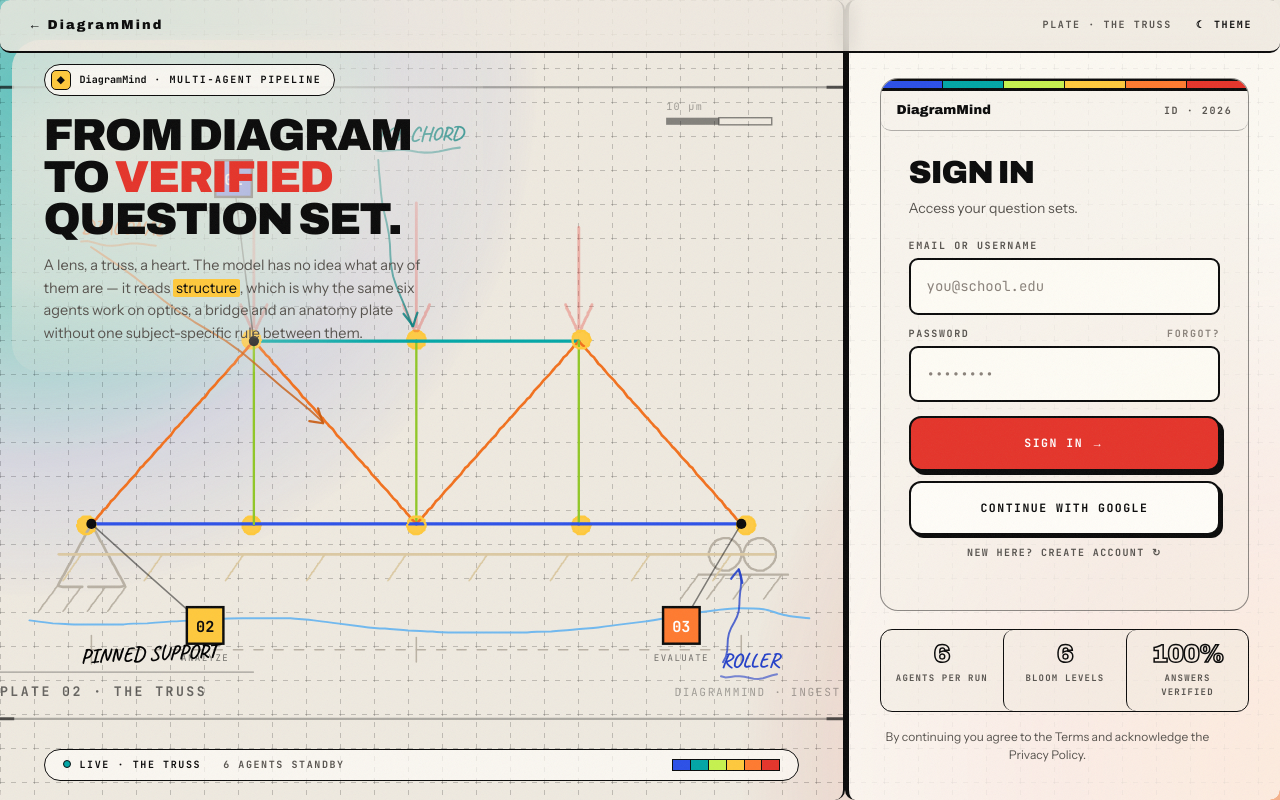
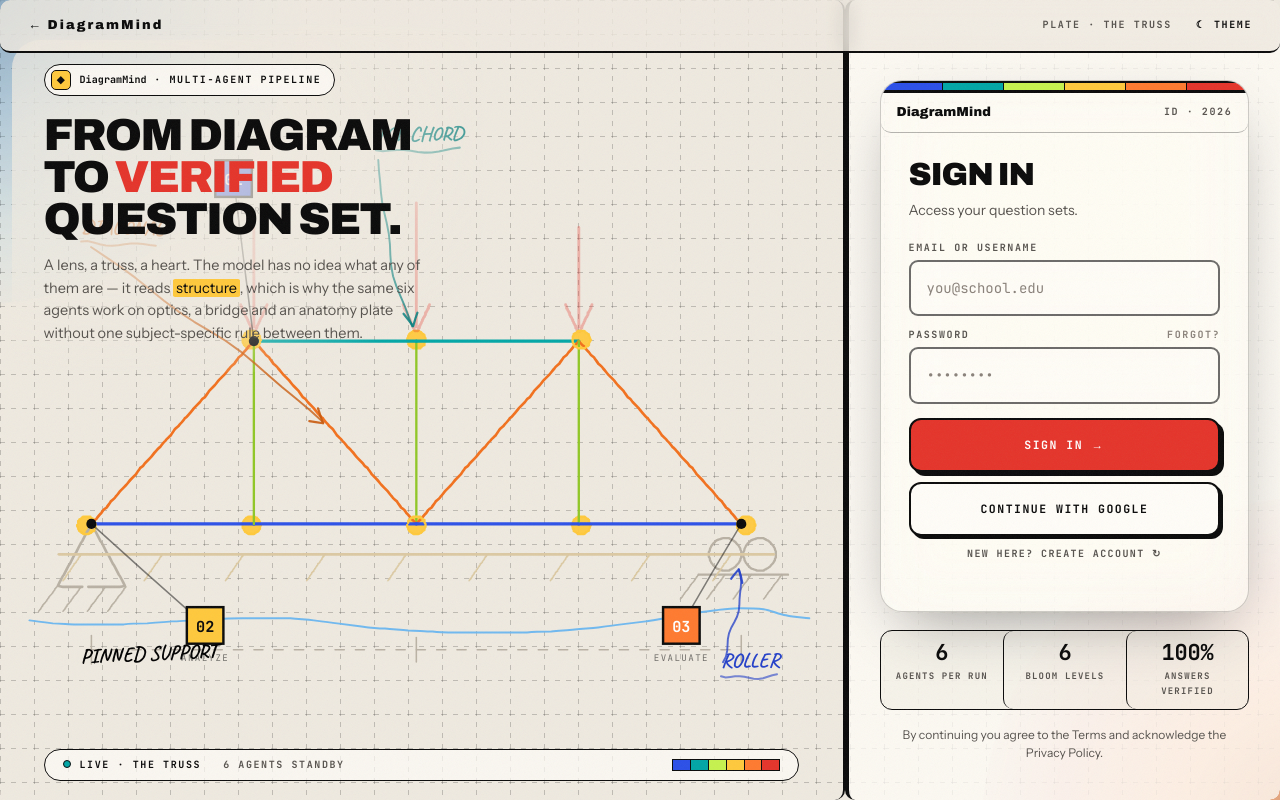
Before and after one commit to Cynic-02/DiagramQA, a Next.js app: page /login in a window 1280 px wide. Built offline with nearby package versions, Linux system fonts and the light colour scheme.

Commit message:
checkpoint before UI redesign

```diff
--- a/src/app/globals.css
+++ b/src/app/globals.css
@@ -1129,8 +1129,8 @@
 .aurora-field::after {
   content: '';
   position: absolute;
-  width: 78vmax;
-  height: 78vmax;
+  width: 50vmax;
+  height: 50vmax;
   border-radius: 50%;
   /* A radial-gradient with a soft alpha ramp, not a hard disc that has
      been blurred — `filter: blur()` on something this large is a
@@ -1138,48 +1138,57 @@
   will-change: transform;
 }
 .aurora-field::before {
-  top: -6vmax;
-  left: -10vmax;
-  /* TEAL, NOT BLUE.
-     `--blue` is #2b4fe8 — a hard electric primary. It is the right ink
-     for a Remember tag on white, and the wrong light for a warm cream
-     page: on this paper it read as a cold cast sitting on top of the
-     ground rather than as part of it. `--bloom-2` teal is already in the
-     spectrum, sits in the same cool half of it, and is the natural
-     partner to the warm wash opposite — teal and orange split the wheel,
-     so the two ends of the page read as one deliberate pair instead of
-     two unrelated colours. */
+  top: -4vmax;
+  left: -6vmax;
+  /* EARTH BLUE, NOT TEAL.
+     Swapped the cool wash from `--bloom-2` teal to `--f-ocean` — the
+     same light sea-blue the globe plate fills its own sphere with, so
+     the ambient field reads as the same ink as the diagram rather than
+     a separate Bloom tag colour. The ramp now moves lightness as well
+     as alpha — a deeper edge of the blue at the core, `--f-ocean` at
+     full strength through the middle, `--f-sea` (paler) toward the
+     rim — so the wash is a genuine dark-to-light gradient and not just
+     one flat hue fading to transparent. */
   background: radial-gradient(circle at 50% 50%,
-    color-mix(in srgb, var(--bloom-2) 66%, transparent) 0%,
-    color-mix(in srgb, var(--bloom-2) 36%, transparent) 32%,
-    color-mix(in srgb, var(--bloom-1) 13%, transparent) 52%,
-    transparent 72%);
-  animation: aurora-drift-a 26s ease-in-out infinite alternate;
+    color-mix(in srgb, var(--f-ocean) 62%, black 14%) 0%,
+    color-mix(in srgb, var(--f-ocean) 46%, transparent) 30%,
+    color-mix(in srgb, var(--f-sea) 26%, transparent) 55%,
+    transparent 76%);
+  animation: aurora-drift-a 78s linear infinite;
 }
 .aurora-field::after {
-  right: -14vmax;
-  bottom: -10vmax;
+  right: -6vmax;
+  bottom: -4vmax;
+  /* Same treatment on the warm end: a darker edge of `--bloom-5` at the
+     core lightening through the wash before it fades, instead of one
+     flat orange at falling alpha. */
   background: radial-gradient(circle at 50% 50%,
-    color-mix(in srgb, var(--bloom-5) 58%, transparent) 0%,
-    color-mix(in srgb, var(--red) 30%, transparent) 34%,
-    color-mix(in srgb, var(--red) 11%, transparent) 54%,
-    transparent 72%);
-  animation: aurora-drift-b 31s ease-in-out infinite alternate;
+    color-mix(in srgb, var(--bloom-5) 58%, black 14%) 0%,
+    color-mix(in srgb, var(--bloom-5) 42%, transparent) 30%,
+    color-mix(in srgb, var(--red) 20%, transparent) 55%,
+    transparent 76%);
+  animation: aurora-drift-b 84s linear infinite;
 }
-/* Moderately slow, not imperceptible. At 44s and 52s over a 7vmax throw
-   the washes technically moved and nobody ever saw it; the page just
-   looked static. Halving the cycle and widening the travel puts the
-   motion just above the threshold where you notice the ground is alive
-   without it ever becoming something that competes for attention. The
-   two run on coprime-ish periods so the pair never settles into a
-   visible loop. */
+/* Slow and wide, not a corner wobble. Each wash now walks a loop across
+   a real fraction of the page — tens of vmax of travel over 78s/84s —
+   instead of jittering a few vmax inside its own corner. Four stops
+   instead of a two-point alternate so the path reads as drifting
+   rather than bouncing, and the loop closes on itself so the animation
+   can run infinite without a visible seam. Coprime-ish durations keep
+   the pair from ever settling into a repeating pattern together. */
 @keyframes aurora-drift-a {
-  from { transform: translate3d(-3vmax, -2vmax, 0) scale(1); }
-  to   { transform: translate3d(11vmax, 8vmax, 0) scale(1.2); }
+  0%   { transform: translate3d(-4vmax, -2vmax, 0) scale(1); }
+  25%  { transform: translate3d(24vmax, 12vmax, 0) scale(1.12); }
+  50%  { transform: translate3d(38vmax, 32vmax, 0) scale(1.22); }
+  75%  { transform: translate3d(12vmax, 28vmax, 0) scale(1.05); }
+  100% { transform: translate3d(-4vmax, -2vmax, 0) scale(1); }
 }
 @keyframes aurora-drift-b {
-  from { transform: translate3d(3vmax, 2vmax, 0) scale(1.14); }
-  to   { transform: translate3d(-12vmax, -7vmax, 0) scale(1); }
+  0%   { transform: translate3d(4vmax, 2vmax, 0) scale(1.1); }
+  25%  { transform: translate3d(-22vmax, -10vmax, 0) scale(0.96); }
+  50%  { transform: translate3d(-36vmax, -30vmax, 0) scale(1.08); }
+  75%  { transform: translate3d(-10vmax, -24vmax, 0) scale(1.16); }
+  100% { transform: translate3d(4vmax, 2vmax, 0) scale(1.1); }
 }
 /* It is the first element in the body and carries z-index 0, so every
    later sibling paints over it without needing a z-index of its own.
--- a/src/app/login/page.tsx
+++ b/src/app/login/page.tsx
@@ -41,6 +41,9 @@ export default function LoginPage() {
 
   const stageRef = React.useRef<HTMLDivElement | null>(null)
   const plateRef = React.useRef<PlateHandle | null>(null)
+  const signinPasswordRef = React.useRef<HTMLInputElement | null>(null)
+  const signupEmailRef = React.useRef<HTMLInputElement | null>(null)
+  const signupPasswordRef = React.useRef<HTMLInputElement | null>(null)
 
   const [plate, setPlate] = React.useState('THE LENS')
   const [mode, setMode] = React.useState<Mode>('signin')
@@ -87,6 +90,11 @@ export default function LoginPage() {
              Optics, structures, anatomy: same drafting rules,
              nothing in common with the marketing sequence. */
           only: ['LENS', 'TRUSS', 'HEART'],
+          // The stage already sits inside its own bordered column on
+          // this page — the plate's own corner-bracket mount around
+          // the drawing was a box inside a box. Off here; still on
+          // for the homepage's full-bleed backdrop.
+          frame: false,
           onScene: (_i, sceneName) => setPlate(sceneName),
         })
         plateRef.current = handle
@@ -108,6 +116,19 @@ export default function LoginPage() {
   const focusProps = {
     onFocus: () => plateRef.current?.setPresence(0.25),
     onBlur: () => plateRef.current?.setPresence(1),
+  }
+
+  /* Enter on an earlier field should walk to the next field, not
+     submit the form early — submitting from the email field with no
+     password typed yet was showing REJECTED before anyone had a
+     chance to type a password. Only the last field in each form is
+     left to submit naturally on Enter. */
+  function stepOnEnter(next: React.RefObject<HTMLInputElement | null>) {
+    return (e: React.KeyboardEvent<HTMLInputElement>) => {
+      if (e.key !== 'Enter') return
+      e.preventDefault()
+      next.current?.focus()
+    }
   }
 
   /* ---- form ---- */
@@ -279,6 +300,7 @@ export default function LoginPage() {
                       placeholder="you@school.edu"
                       value={email}
                       onChange={(e) => setEmail(e.target.value)}
+                      onKeyDown={stepOnEnter(signinPasswordRef)}
                       {...focusProps}
                     />
                   </label>
@@ -293,6 +315,7 @@ export default function LoginPage() {
                       </Link>
                     </span>
                     <input
+                      ref={signinPasswordRef}
                       className="field"
                       type="password"
                       autoComplete="current-password"
@@ -352,24 +375,28 @@ export default function LoginPage() {
                       placeholder="Your name"
                       value={name}
                       onChange={(e) => setName(e.target.value)}
+                      onKeyDown={stepOnEnter(signupEmailRef)}
                       {...focusProps}
                     />
                   </label>
                   <label className="f">
                     <span className="lbl">Email</span>
                     <input
+                      ref={signupEmailRef}
                       className="field"
                       type="email"
                       autoComplete="email"
                       placeholder="you@school.edu"
                       value={email}
                       onChange={(e) => setEmail(e.target.value)}
+                      onKeyDown={stepOnEnter(signupPasswordRef)}
                       {...focusProps}
                     />
                   </label>
                   <label className="f">
                     <span className="lbl">Password</span>
                     <input
+                      ref={signupPasswordRef}
                       className="field"
                       type="password"
                       autoComplete="new-password"
--- a/src/app/plate.css
+++ b/src/app/plate.css
@@ -840,6 +840,11 @@
   display: grid;
   grid-template-columns: repeat(3, 1fr);
   width: 100%;
+  /* Capped and centred, like .cardslot below — the strip of stats
+     reads as part of the same floating column as the card, not as a
+     second element stretched flush to the panel's own edges. */
+  max-width: 400px;
+  align-self: center;
   margin: 2px 0 0;
   border: 1.5px solid var(--line);
   border-radius: 12px;
@@ -849,14 +854,19 @@
 .plate-login .cardmeta > div { padding: 11px 10px; text-align: center; }
 .plate-login .cardmeta > div + div { border-left: 1.5px solid var(--line); }
 .plate-login .cardmeta dt {
-  font-family: var(--font-archivo), 'Arial Black', sans-serif;
-  font-weight: 900;
-  font-size: 25px;
+  /* Was Archivo, hollow-stroked — the display headline face doing a
+     stat's job. JetBrains Mono is already in the system for exactly
+     this ("agent ids, labels, stats, code" — see layout.tsx), tabular
+     figures read as a real readout rather than a headline, and a
+     solid weight is legible at this size where a thin outline on a
+     mono face was not. */
+  font-family: var(--font-jetbrains), ui-monospace, monospace;
+  font-weight: 700;
+  font-variant-numeric: tabular-nums;
+  font-size: 22px;
   line-height: 1;
-  letter-spacing: -0.03em;
-  color: transparent;
-  -webkit-text-stroke: 1.5px var(--ink);
-  paint-order: stroke fill;
+  letter-spacing: -0.01em;
+  color: var(--ink);
 }
 .plate-login .cardmeta dd {
   margin: 5px 0 0;
@@ -867,7 +877,18 @@
   text-transform: uppercase;
   color: var(--ink-2);
 }
-.plate-login .cardslot { width: 100%; perspective: 1500px; }
+.plate-login .cardslot {
+  width: 100%;
+  /* The panel is a full-height strip pinned to the screen's right
+     edge, and the card was stretching to fill it — which is what read
+     as "shoved into the corner". Capping the card's own width and
+     centring it inside the panel gives it even air on both sides
+     instead of running edge to edge, so it reads as a floating card
+     inside the panel rather than the panel itself. */
+  max-width: 400px;
+  align-self: center;
+  perspective: 1500px;
+}
 .plate-login .card3d {
   position: relative;
   /* Both faces stack in one cell, so the card is as tall as its taller
@@ -884,19 +905,36 @@
    hard-shadowed card sitting inside an equally heavy bordered panel was
    two frames around one form. */
 .plate-login .face {
-  background: color-mix(in srgb, var(--paper) 34%, transparent);
-  border: 1.5px solid color-mix(in srgb, var(--line) 45%, transparent);
-  border-radius: 18px;
+  /* FULL GLASSMORPHISM. The card used to just borrow the panel's own
+     blur and sit on a fairly opaque paper tint — a translucent card,
+     not a glass one. It now carries its own frosted layer: high
+     transparency, its own backdrop-filter so the plate and the
+     ambient field behind it genuinely refract through the card
+     rather than through the panel alone, a hairline border instead
+     of the old ink-weight one, and an inset highlight + soft dropped
+     shadow to sell the pane of glass sitting slightly proud of the
+     surface behind it. */
+  background: color-mix(in srgb, var(--surface) 20%, transparent);
+  backdrop-filter: blur(28px) saturate(180%);
+  -webkit-backdrop-filter: blur(28px) saturate(180%);
+  border: 1px solid color-mix(in srgb, var(--line) 20%, transparent);
+  border-radius: 22px;
   /* The spectrum strip is a filled bar sitting on the card's top
      edge. Without the clip it squares off the two corners the
      radius just rounded. */
   overflow: hidden;
-  box-shadow: none;
+  box-shadow:
+    0 24px 60px -24px color-mix(in srgb, var(--ink) 45%, transparent),
+    inset 0 1px 0 color-mix(in srgb, white 30%, transparent);
   backface-visibility: hidden;
   -webkit-backface-visibility: hidden;
 }
 [data-theme='dark'] .plate-login .face {
-  box-shadow: none;
+  background: color-mix(in srgb, var(--surface) 26%, transparent);
+  border-color: color-mix(in srgb, var(--ink) 55%, transparent);
+  box-shadow:
+    0 24px 60px -20px rgba(0, 0, 0, 0.6),
+    inset 0 1px 0 color-mix(in srgb, white 8%, transparent);
 }
 .plate-login .face.back { transform: rotateY(180deg); }
 .plate-login .spectrum { display: flex; height: 12px; border-bottom: 3px solid var(--line); border-radius: 0; }
@@ -926,8 +964,14 @@
   font-family: var(--font-jetbrains), ui-monospace, monospace;
   font-size: 14px;
   padding: 15px 16px;
-  border: var(--bw) solid var(--line);
-  background: color-mix(in srgb, var(--surface) 88%, transparent);
+  border: var(--bw) solid color-mix(in srgb, var(--line) 60%, transparent);
+  /* Glass, not paper — the inputs used to sit at 88% opaque, which
+     read as ordinary form fields dropped onto a glass card. Down to a
+     genuinely translucent fill with their own blur, so the card's
+     glass carries all the way to the edges of every control on it. */
+  background: color-mix(in srgb, var(--surface) 34%, transparent);
+  backdrop-filter: blur(10px);
+  -webkit-backdrop-filter: blur(10px);
   color: var(--ink);
   outline: none;
   border-radius: 9px;
@@ -991,6 +1035,7 @@
 }
 .plate-login .terms {
   max-width: 42ch;
+  align-self: center;
   text-align: center;
   font-size: 12px;
   line-height: 1.5;
--- a/src/lib/plate/engine.ts
+++ b/src/lib/plate/engine.ts
@@ -62,6 +62,12 @@ export type PlateOptions = {
   /** Play exactly these plate keys, in this order. Omit for the
       homepage sequence. The sign-in page passes its own three. */
   only?: string[]
+  /** Render the plate mount furniture — outer rect, corner brackets,
+      plate number, scale bar, maker mark. Default true. The sign-in
+      page turns it off: a bounding box around a diagram that is
+      already sitting inside its own bordered column was a frame
+      inside a frame. */
+  frame?: boolean
   /** Fired when the settled plate changes. */
   onScene?: (index: number, name: string, progress: number) => void
 }
@@ -77,6 +83,7 @@ export function mountPlateStage(host: HTMLElement, opts: PlateOptions = {}): Pla
   var CRUMB_PREFIX = opts.crumbPrefix != null ? opts.crumbPrefix : 'DIAGRAMMIND // '
   var CHOREOGRAPH = !!opts.choreograph
   var PREMIUM = opts.flight === 'premium'
+  var FRAME = opts.frame !== false
   var onScene = opts.onScene || null
   var lastSettled = -1
   var uiP = 1
@@ -869,7 +876,7 @@ export function mountPlateStage(host: HTMLElement, opts: PlateOptions = {}): Pla
      card and nothing is ever drawn outside its own frame. The furniture
      — corner marks, title block, scale bar — is repositioned with it
      rather than baked in at one size. */
-  var gFrame=E('g',{},svg);
+  var gFrame=E('g',FRAME?{}:{display:'none'},svg);
   var fRect=E('rect',{fill:'none',stroke:'currentColor','stroke-width':2.2,'stroke-opacity':.34},gFrame);
   var fCorner=[[-1,-1],[1,-1],[1,1],[-1,1]].map(function(c){
     return {c:c,el:E('path',{fill:'none',stroke:'currentColor','stroke-width':3,'stroke-opacity':.75},gFrame)};
```
Also changed, not shown: .zscripts/verify-shot.mjs (added), 1 other file (tests, documents, lock files or other folders).
